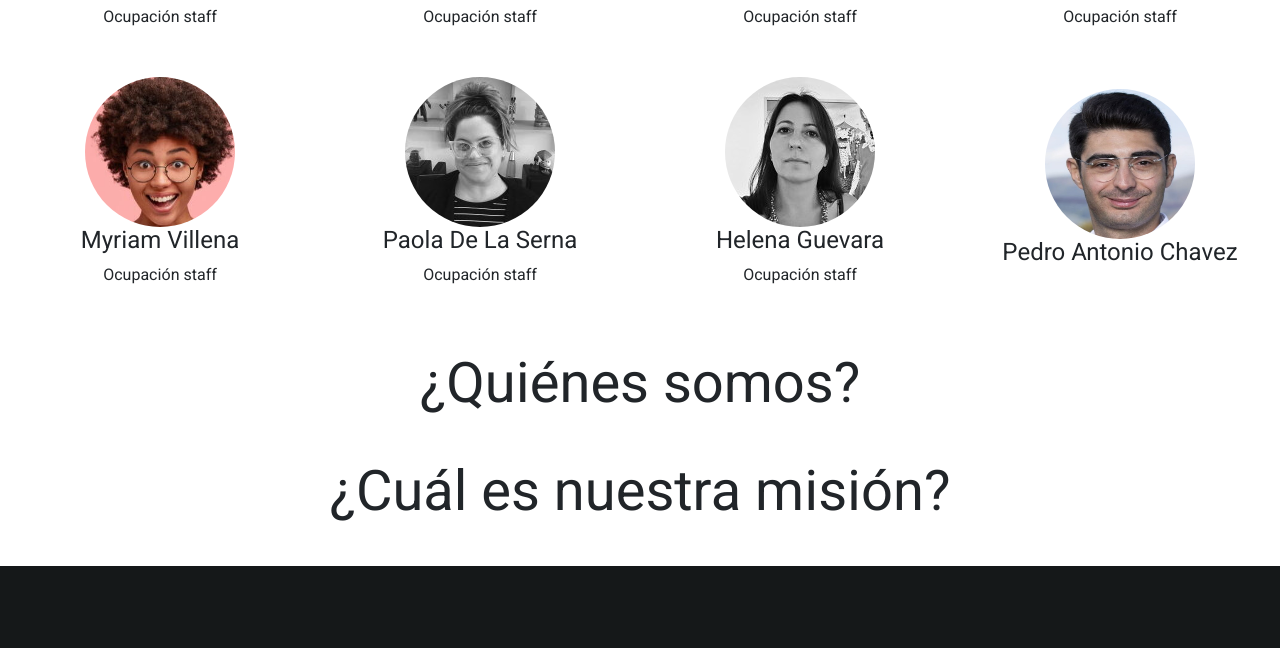
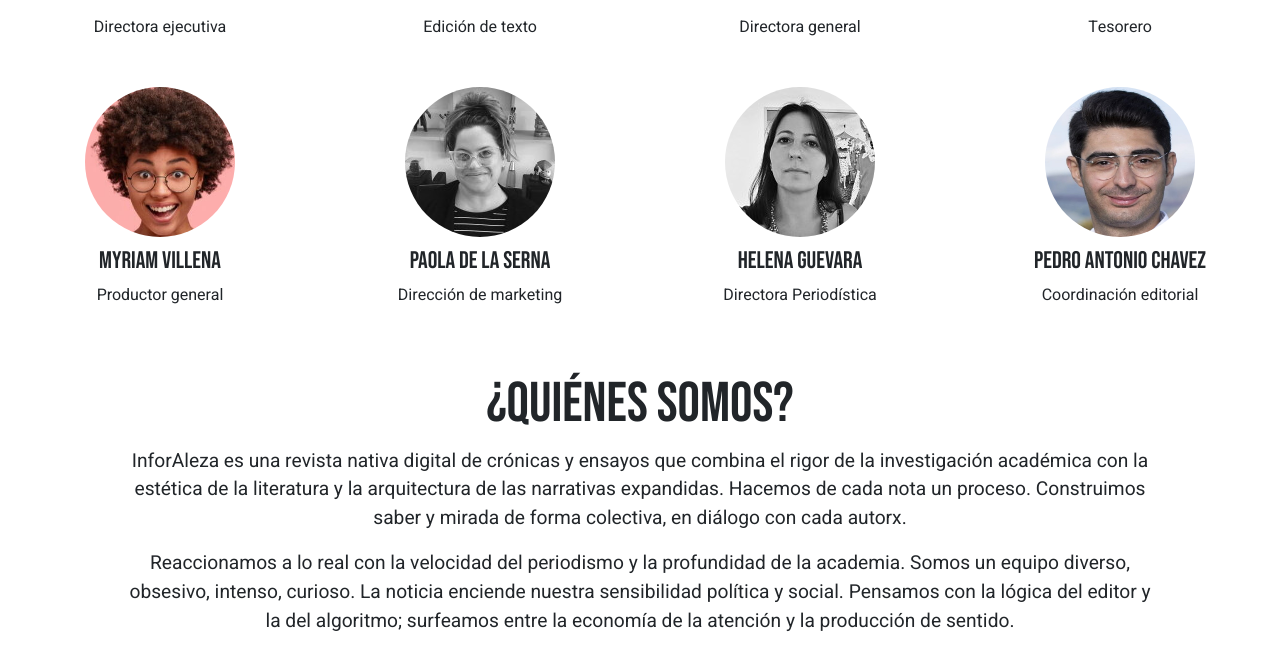
Before and after one commit to LucasVega99/Revista-InforAleza, a website: page nosotres.html in a window 1280 px wide. Shown: the part 403-1051 px from the top of the page. Drawn offline with nearby package versions, Linux system fonts and the light colour scheme.

Commit message:
trabajo finalizado 2.0

```diff
--- a/nosotres.html
+++ b/nosotres.html
@@ -5,11 +5,17 @@
     <meta http-equiv="X-UA-Compatible" content="IE=edge">
     <meta name="viewport" content="width=device-width, initial-scale=1.0">
     <link rel="shortcut icon" type="image/x-icon" href="imgs/favicon.png">
+    <meta name="description" content=" ¿Quienes somos? InforAleza es una revista nativa digital de crónicas y ensayos que combina el rigor de la
+    investigación académica con la estética de la literatura y la arquitectura de las narrativas expandidas.
+    Hacemos de cada nota un proceso. Construimos saber y mirada de forma colectiva, en diálogo con cada autorx.
+    Reaccionamos a lo real con la velocidad del periodismo y la profundidad de la academia.
+    Somos un equipo diverso, obsesivo, intenso, curioso. La noticia enciende nuestra sensibilidad política y social.
+    Pensamos con la lógica del editor y la del algoritmo; surfeamos entre la economía de la atención y la producción de sentido.">
     <!-- css -->
     <link href="https://fonts.googleapis.com/icon?family=Material+Icons" rel="stylesheet">
     <link href="https://cdn.jsdelivr.net/npm/bootstrap@5.1.0/dist/css/bootstrap.min.css" rel="stylesheet" integrity="sha384-KyZXEAg3QhqLMpG8r+8fhAXLRk2vvoC2f3B09zVXn8CA5QIVfZOJ3BCsw2P0p/We" crossorigin="anonymous">
     <link rel="stylesheet" href="css/style.css">
-    <title>Nosotres: InforAleza </title>
+    <title> Nosotres: InforAleza </title>
 </head>
 <body>
     <!-- Encabezado -->
@@ -38,58 +44,79 @@
                 <div class="staff-card">
                     <img src="imgs/staff/staff5.jpg" alt="foto-presentacion-staff3-maria-gracia">
                     <h3>Maria Eugenia Villaverde</h3>
-                    <p>Ocupación staff</p>
+                    <p>Directora ejecutiva</p>
                 </div>
                 <div class="staff-card">
                     <img src="imgs/staff/staff-4.jpg" alt="foto-presentacion-staff2-hola-juan-carlos-como-estas-chupa-p">
                     <h3>Juan Carlos Avila</h3>
-                    <p>Ocupación staff</p>
+                    <p>Edición de texto</p>
                 </div>
 
                 <div class="staff-card">
                     <img src="imgs/staff/staff6.jpg" alt="foto-presentacion-staff4-ester">
                     <h3>Ester Prados</h3>
-                    <p>Ocupación staff</p>
+                    <p>Directora general</p>
                 </div>
                 <div class="staff-card">
                     <img src="imgs/staff/staff8.jpg" alt="foto-presentacion-staff5-alejandro-martin">
                     <h3>Alejandro Martin Nevado</h3>
-                    <p>Ocupación staff</p>
+                    <p>Tesorero</p>
                 </div>
                 <div class="staff-card">
                     <img src="imgs/staff/staff9.jpg" alt="foto-presentacion-staff6-myriam">
                     <h3>Myriam Villena</h3>
-                    <p>Ocupación staff</p>
+                    <p>Productor general</p>
                 </div>
                 <div class="staff-card">
                     <img src="imgs/staff/staff10.jpg" alt="foto-presentacion-staff7-paola">
                     <h3>Paola De La Serna</h3>
-                    <p>Ocupación staff</p>
+                    <p>Dirección de marketing</p>
                 </div>
                 <div class="staff-card">
                     <img src="imgs/staff/maría-mansilla-150x150.jpg" alt="foto-presentacion-staff8-helena">
                     <h3>Helena Guevara</h3>
-                    <p>Ocupación staff</p>
+                    <p>Directora Periodística</p>
                 </div>
                 <div class="staff-card">
                     <img src="imgs/staff/staff-3.jpg" alt="foto-presentacion-staff1-pedro-antonio">
                     <h3>Pedro Antonio Chavez</h3>
-                    <p></p>
+                    <p>Coordinación editorial</p>
                 </div>
             </div>
         </section>
         <section>
             <!-- Descripción de qué es la revista -->
             <h2 class="display-4 text-center titulo-nosotres">¿Quiénes somos?</h2>
-            <p class="text-lg-center p-2">
-
-            </p>
+            <div class="parrafo-nos-container">
+                <p class="parrafo-nos">
+                    InforAleza es una revista nativa digital de crónicas y ensayos que combina el rigor de la
+                    investigación académica con la estética de la literatura y la arquitectura de las narrativas expandidas.
+                    Hacemos de cada nota un proceso. Construimos saber y mirada de forma colectiva, en diálogo con cada autorx.
+                </p>
+            </div>
+            <div class="parrafo-nos-container">
+                <p class="parrafo-nos">
+                    Reaccionamos a lo real con la velocidad del periodismo y la profundidad de la academia.
+                    Somos un equipo diverso, obsesivo, intenso, curioso. La noticia enciende nuestra sensibilidad política y social.
+                    Pensamos con la lógica del editor y la del algoritmo; surfeamos entre la economía de la atención y la producción de sentido.
+                </p>
+            </div>
         </section>
         <section>
-            <h2 class="display-4 text-center titulo-nosotres">¿Cuál es nuestra misión?</h3>
-            <p class="text-lg-center p-2">
-
-            </p>
+            <h2 class="display-4 text-center titulo-nosotres">¿Cuál es nuestra misión?</h2>
+            <div class="parrafo-nos-container">
+                <p class="parrafo-nos">
+                    Somos una generación que busca un nuevo horizonte, un futuro en el que podamos hablar de nuevas formas de relacionarnos entre nosotrxs
+                    y en relación al lugar que habitamos. Buscamos dejar huellas, interpelamos los signos del presente según los ecos del pasado y
+                    los paradigmas en los que se incribe cada acontecimiento, en el contexto que sea, queremos mostrar que otro presente es posible.
+                </p>
+                <p class="parrafo-nos">
+                    Soy un futuro web developer que proviene del área de las ciencias sociales. Una persona que le gusta plasmar sus inquietudes, intereses y
+                    deseos en sus trabajos, que quiere compartir con el resto lo que le parece importante. Este es un comienzo, una modesta simulación de revista
+                    socioambiental que quizás a más de unx le sirva para conocer algo nuevo, quizás. Lo que si es seguro es que continuaré craneando nuevos proyectos
+                    con fines divulgativos que ayuden a construir un mundo mejor.
+                </p>
+            </div>
         </section>
     </main>
     <!-- Pie de página -->
--- a/scss/components/_main-nosotres.scss
+++ b/scss/components/_main-nosotres.scss
@@ -3,6 +3,7 @@
     h1 {
         font-size: 4rem;
         text-align: center;
+        font-family: $fuenteBebasNeue;
     }
     .nosotres-cards-container {
         margin: 3rem auto;
@@ -26,7 +27,20 @@
             width: 150px;
         }
         h3 {
+            margin-top: 10px;
             font-size: 1.5rem;
+            font-family: $fuenteBebasNeue;
         }
     }
 }
+.titulo-nosotres {
+    font-family: $fuenteBebasNeue;
+}
+.parrafo-nos-container {
+    margin: 0 auto;
+    width: 80%;
+    .parrafo-nos {
+        font-size: 1.2rem;
+        text-align: center;
+    }
+}
```
Also changed, not shown: css/style.css, 1 other file.
